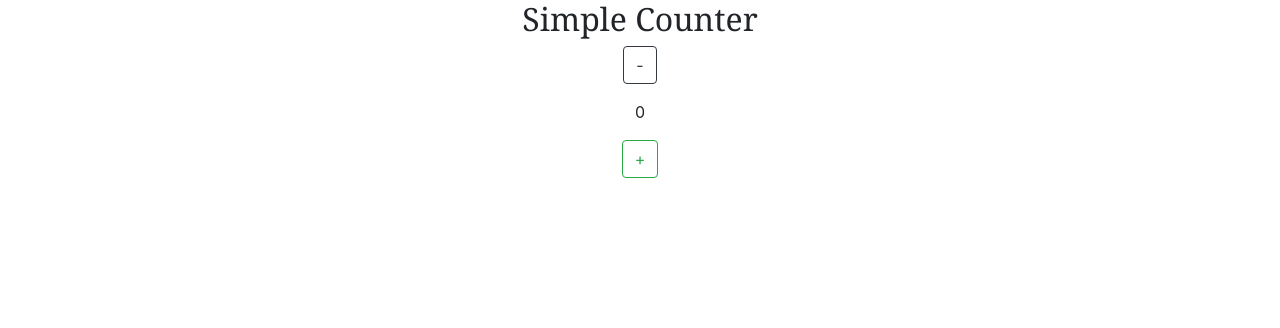
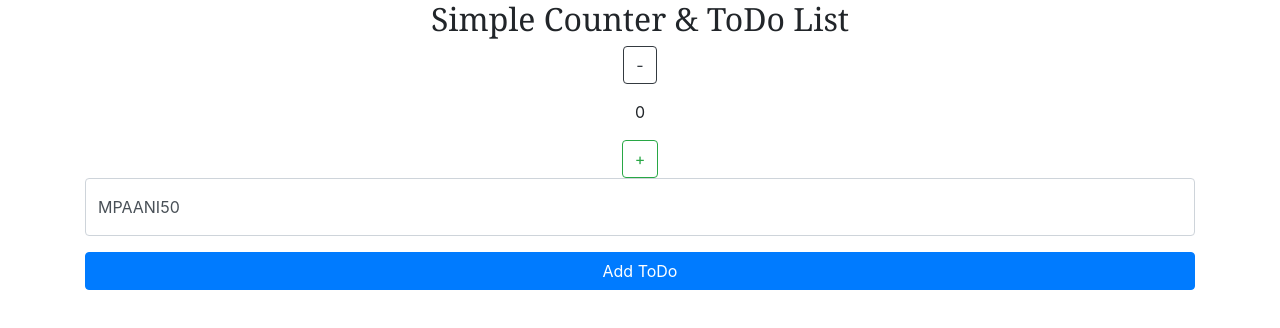
Before and after one commit to VikashSharma01/test-react-app, a React (Create React App) app: page / in a window 1280 px wide. Shown: the top 328 px of the page. Built offline with nearby package versions, Linux system fonts and the light colour scheme.

Commit message:
ToDo List using redux

```diff
--- a/src/app/App.jsx
+++ b/src/app/App.jsx
@@ -3,15 +3,31 @@ import {
   Container, Col, Row,
 } from 'react-bootstrap';
 // import Calculator from './components/Calculator';
-// import AddToDo from './components/ToDoList';
 import { createStore } from 'redux';
 import { Provider } from 'react-redux';
+import AddToDo from './components/ToDoList';
 import SimpleCounter from './components/SimpleCounter';
 import './App.scss';
 
 const initState = { count: 0 };
+const initStateForToDo = { add: '' };
 
-function reducer(state = initState, action) {
+
+function reducerForToDoList(state = initStateForToDo, action) {
+  // console.log(state.add);
+  // state.add.map((v) => console.log(v));
+  // console.log(action);
+  switch (action.type) {
+    case 'ADD_TODO':
+      return {
+        add: `${state.add.concat(action.add)}`,
+      };
+    default:
+      return state;
+  }
+}
+
+function reducerForSimpleCounter(state = initState, action) {
   // console.log(action);
   switch (action.type) {
     case 'INC':
@@ -27,20 +43,22 @@ function reducer(state = initState, action) {
   }
 }
 
-const store = createStore(reducer);
-// store.dispatch({ type: 'INC' });
+const storeForSimpleCounter = createStore(reducerForSimpleCounter);
+const storeForToDoList = createStore(reducerForToDoList);
+
+// store.subscribe(() => console.log(store.getState()));
 
 class App extends React.PureComponent {
   render() {
     return (
       <Container fluid className="App">
-        <h2 className="calculator">Simple Counter</h2>
+        <h2 className="calculator">Simple Counter & ToDo List</h2>
         <Row>
-          <Col><Provider store={store}><SimpleCounter /></Provider></Col>
+          <Col><Provider store={storeForSimpleCounter}><SimpleCounter /></Provider></Col>
         </Row>
-        {/* <Row>
-          <Col><Calculator /></Col>
-        </Row> */}
+        <Row>
+          <Col><Provider store={storeForToDoList}><AddToDo /></Provider></Col>
+        </Row>
       </Container>
     );
   }
--- a/src/app/components/ToDoList.jsx
+++ b/src/app/components/ToDoList.jsx
@@ -2,29 +2,69 @@ import React from 'react';
 import {
   Row, Col, Container, Form, Button,
 } from 'react-bootstrap';
-// import { connect } from 'react-redux';
-// import { addTodo } from './store/Actions';
+import PropTypes from 'prop-types';
+import { connect } from 'react-redux';
 
-const AddTodo = () => (
+class AddTodo extends React.PureComponent {
+  constructor(props) {
+    super(props);
+    this.state = {
+      todoItem: 'MPAANI50',
+    };
+  }
+
+handleChange = (e) => {
+  this.setState({
+    todoItem: e.target.value,
+  });
+}
+
+handleAdd = () => {
+  const { todoItem } = this.state;
+  const { dispatch } = this.props;
+  dispatch({
+    type: 'ADD_TODO',
+    add: todoItem,
+  });
+  this.setState({ todoItem: '' });
+};
+
+render() {
+  const { todoItem } = this.state;
+  const { add } = this.props;
+  return (
     <>
+      {/* {console.log(todoItem)} */}
       <Container className="shadow-lg bg-white">
         <Row>
           <Col>
             <Form>
               <Form.Group controlId="formBasicToDo">
-              <Form.Control className="py-3" type="text" placeholder="" />
-              <Button className="mt-3" block type="submit">Add ToDo</Button>
+                <Form.Control value={todoItem} onChange={this.handleChange} className="py-3" type="text" placeholder="" />
+                <span><Button onClick={this.handleAdd} className="mt-3" block>Add ToDo</Button></span>
               </Form.Group>
             </Form>
           </Col>
         </Row>
         <Row>
           <Col>
-          List...
+            {add}
           </Col>
         </Row>
       </Container>
     </>
   );
+}
+}
 
-export default AddTodo;
+AddTodo.propTypes = {
+  dispatch: PropTypes.func.isRequired,
+  add: PropTypes.string.isRequired,
+};
+
+
+const mapStateToProps = (state) => ({
+  add: state.add,
+});
+
+export default connect(mapStateToProps)(AddTodo);
```
Lines whose indentation alone changed are shown as unchanged.
